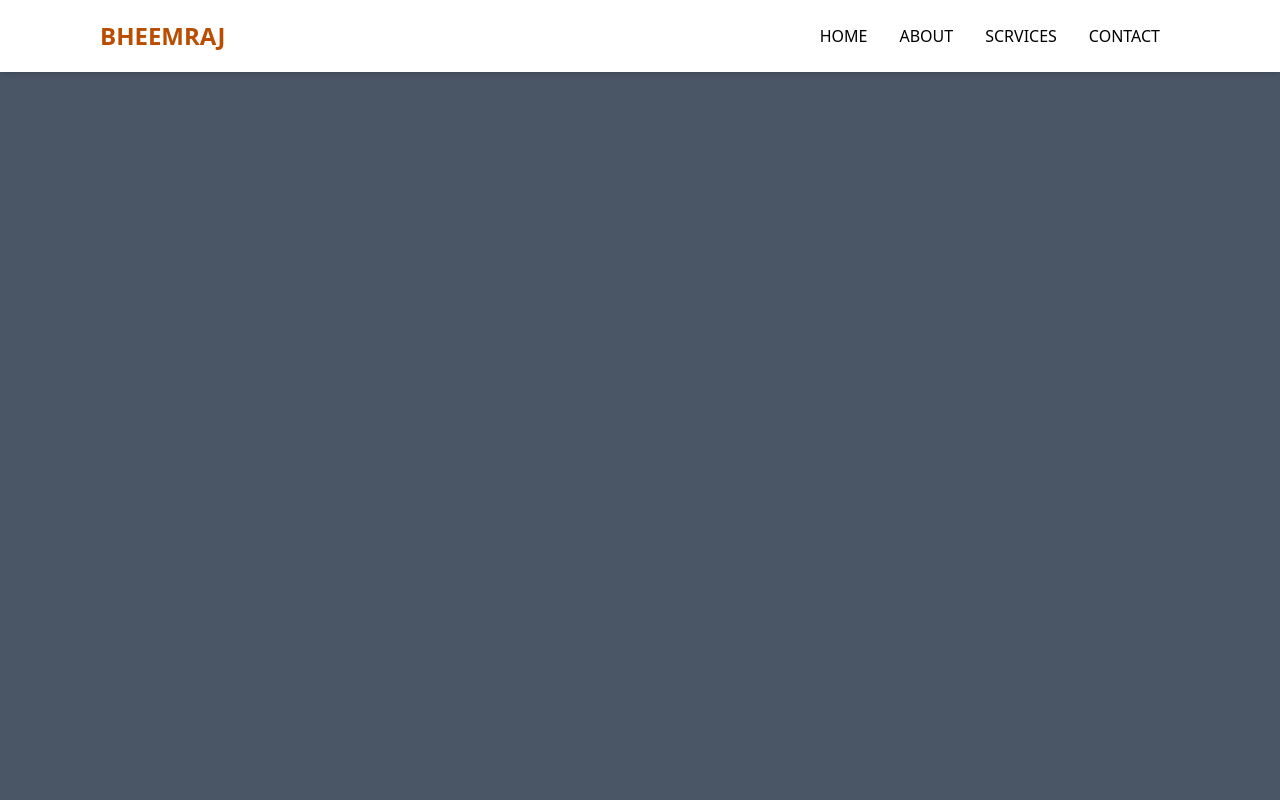
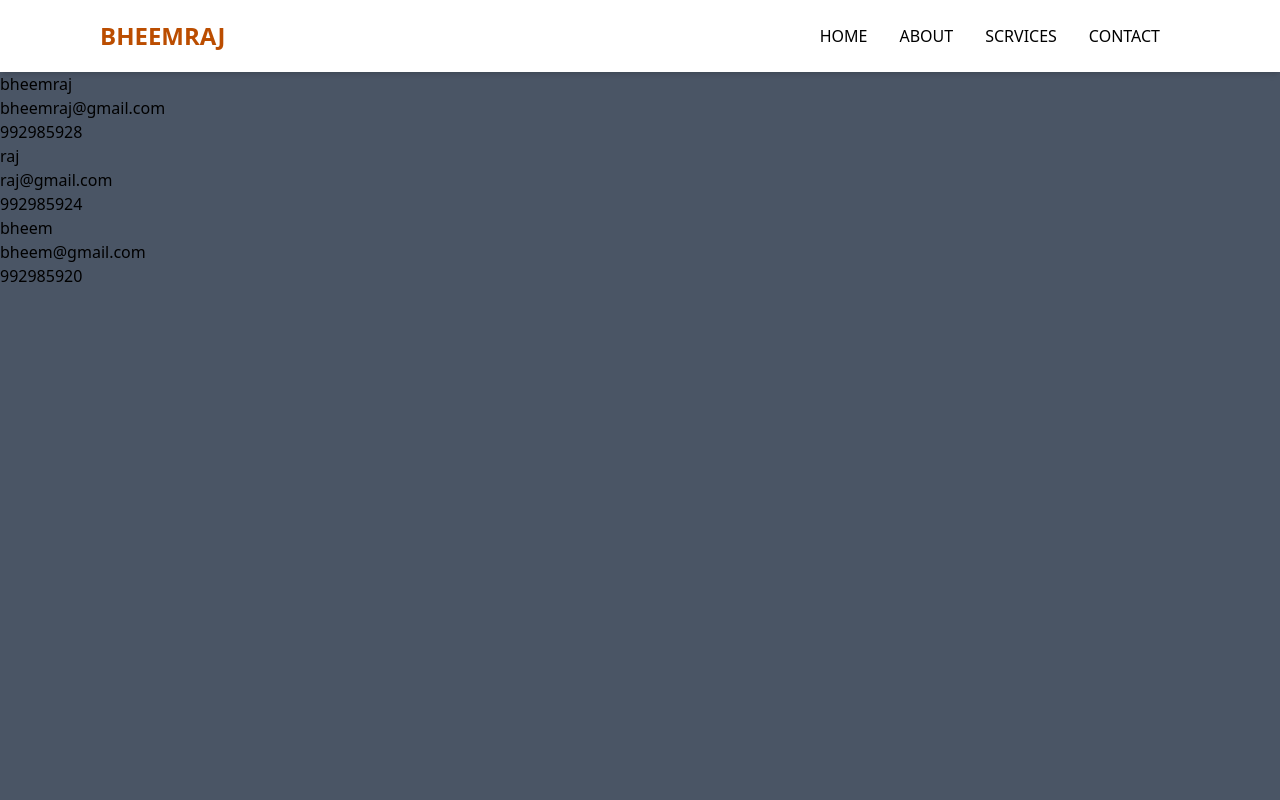
Before and after one commit to Bheemrajkumawat/reactCourseData, a React (Vite) app: page / in a window 1280 px wide. Shown: the top 800 px of the page. Built offline with nearby package versions, Linux system fonts and the light colour scheme.

Commit message:
Dynamic contact section

```diff
--- a/src/App.jsx
+++ b/src/App.jsx
@@ -191,11 +191,6 @@
 
 // export default App
 
-
-
-
-
-
 // //crud aplication axios
 // import React from "react";
 // import Apidata from "./Crud project/data/Apidata";
@@ -209,8 +204,6 @@
 // }
 
 // export default App;
-
-
 
 //// DynamicAccordion in reactv19
 
@@ -227,20 +220,18 @@
 
 // export default App
 
-
-
-
 // //responsive navbar in react project
 
-import React from 'react'
-import Navbar from './Create a responsive Navbar /Navbar'
+import React from "react";
+
+import Home from "./Create a responsive Navbar /Dynamic contact section /Home";
 
 function App() {
   return (
     <div>
-      <Navbar/>
+      <Home />
     </div>
-  )
+  );
 }
 
-export default App
+export default App;
--- /dev/null
+++ b/src/Create a responsive Navbar /Dynamic contact section /Contact.json
@@ -0,0 +1,20 @@
+[
+  {
+    "id": 1,
+    "name": "bheemraj",
+    "email": "bheemraj@gmail.com",
+    "mobile": 992985928
+  },
+  {
+    "id": 2,
+    "name": "raj",
+    "email": "raj@gmail.com",
+    "mobile": 992985924
+  },
+  {
+    "id": 3,
+    "name": "bheem",
+    "email": "bheem@gmail.com",
+    "mobile": 992985920
+  }
+]
--- /dev/null
+++ b/src/Create a responsive Navbar /Dynamic contact section /Contactpage.jsx
@@ -0,0 +1,25 @@
+import React from "react";
+import Contact from "./Contact.json";
+
+function Contactpage() {
+  console.log(Contact);
+  return (
+    <>
+      <div>
+        <div>
+          {Contact.map((value) => {
+            return (
+              <ul key={value.id}>
+                <li>{value.name}</li>
+                <li>{value.email}</li>
+                <li>{value.mobile}</li>
+              </ul>
+            );
+          })}
+        </div>
+      </div>
+    </>
+  );
+}
+
+export default Contactpage;
--- /dev/null
+++ b/src/Create a responsive Navbar /Dynamic contact section /Home.jsx
@@ -0,0 +1,15 @@
+import React from 'react'
+import Navbar from "../Navbar"
+import Contactpage from './Contactpage'
+
+
+function Home() {
+  return (
+    <div>
+      <Navbar/>
+      <Contactpage/>
+    </div>
+  )
+}
+
+export default Home
--- a/src/Create a responsive Navbar /Navbar.jsx
+++ b/src/Create a responsive Navbar /Navbar.jsx
@@ -1,4 +1,5 @@
 import React, { useState } from "react";
+import Contactpage from "./Dynamic contact section /Contactpage";
 
 function Navbar() {
   const [Opendata, setOpendata] = useState(false);
@@ -51,6 +52,7 @@ function Navbar() {
             </ul>
           )}
         </div>
+         <Contactpage/>
       </div>
     </>
   );
```
